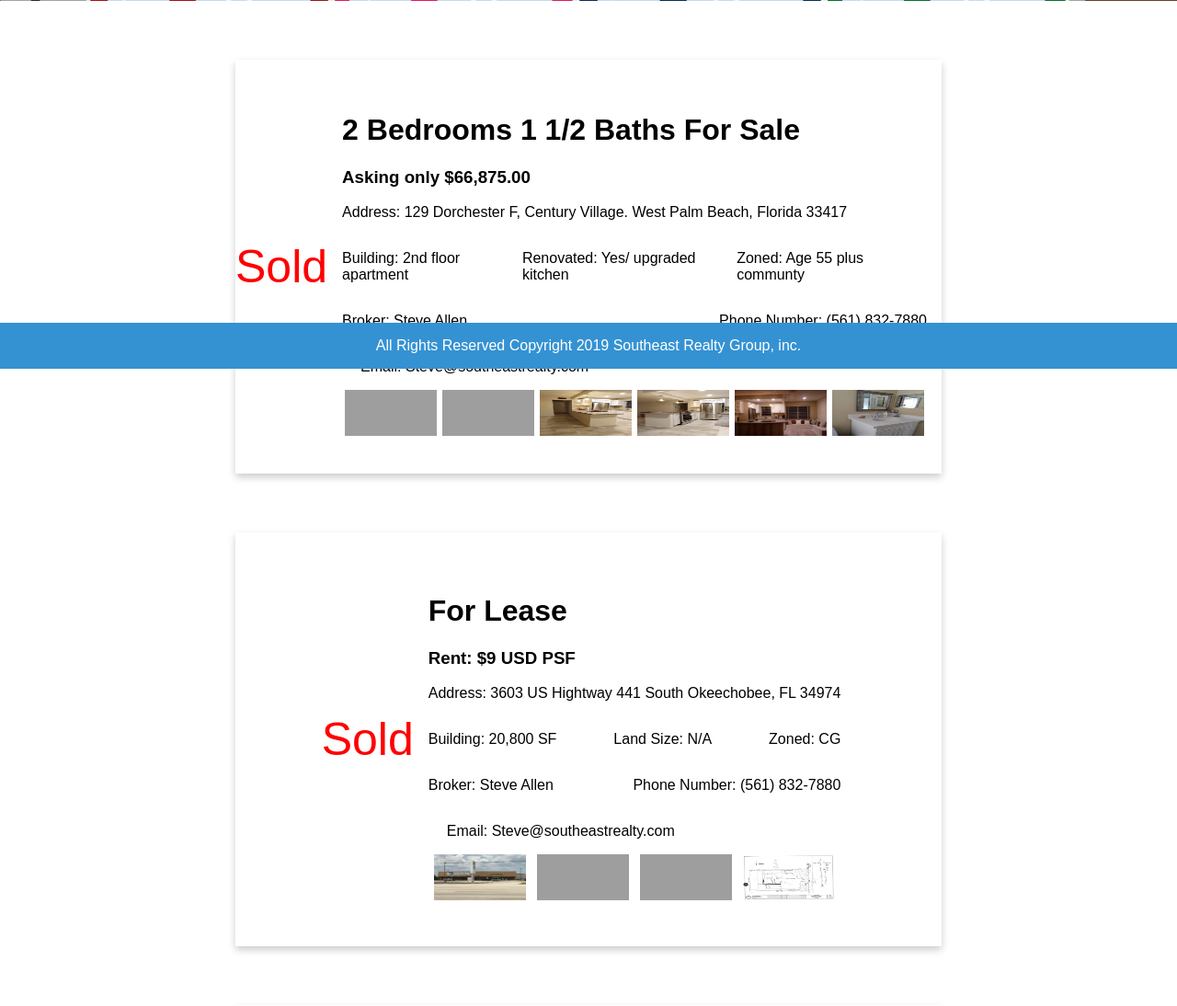
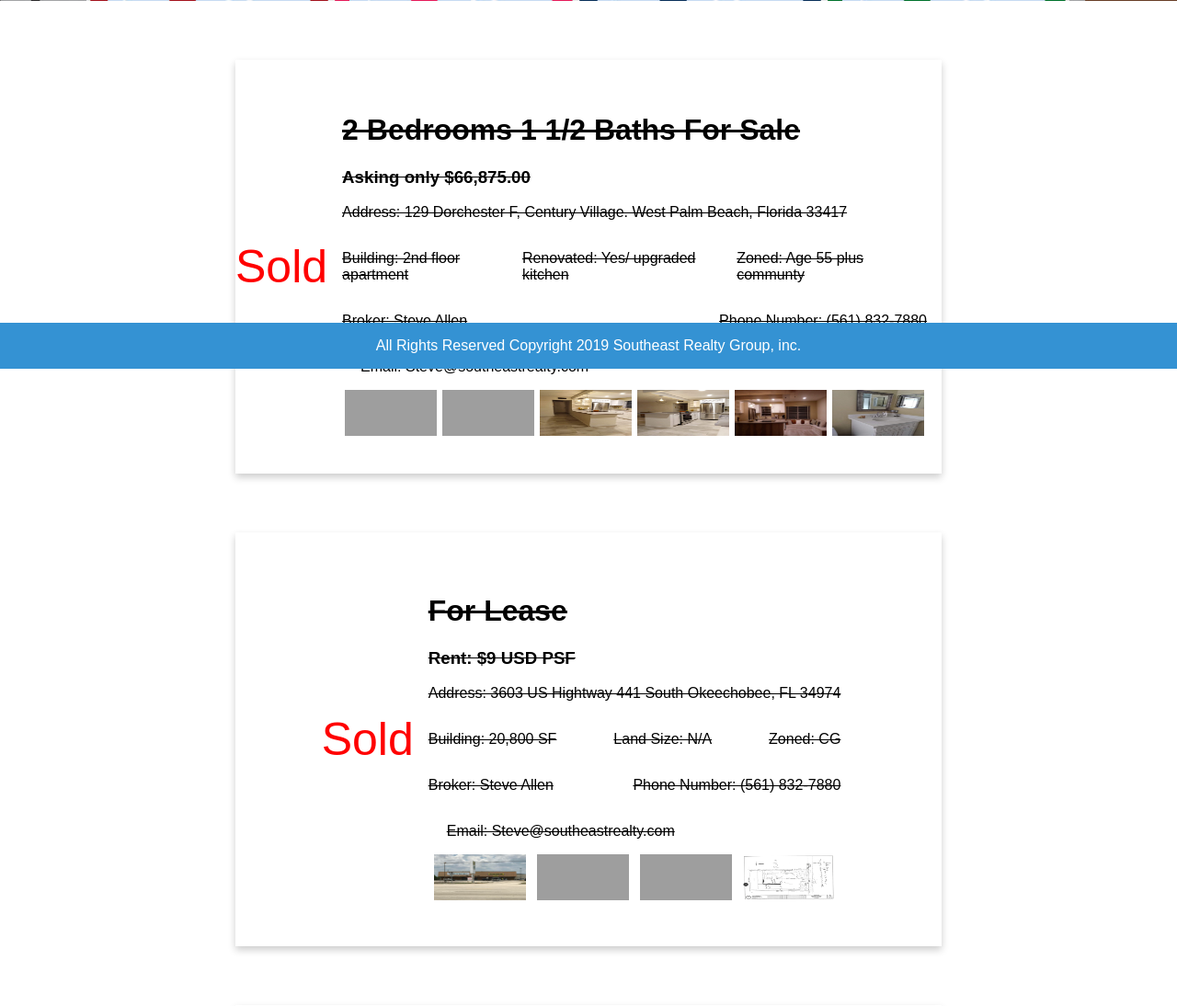
Before and after one commit to Jacobaallen/SErealty, a PHP site: page /listings.html in a window 1280 px wide. Shown: the part 399-1493 px from the top of the page at 92% size. Run offline with PHP 8.4, Linux system fonts and the light colour scheme; grey boxes are pictures that could not be loaded.

Commit message:
updated current listings to clients request

```diff
--- a/listings.css
+++ b/listings.css
@@ -113,6 +113,7 @@ li a:hover {
 
 .container {
   padding: 2px 16px;
+  text-decoration: line-through;
 }
 
 .cards-2 {
@@ -135,6 +136,7 @@ li a:hover {
 /* Add some padding inside the card container */
 .container2 {
   padding: 2px 16px;
+  text-decoration: line-through;
 }
 
 .cards-3 {
```
